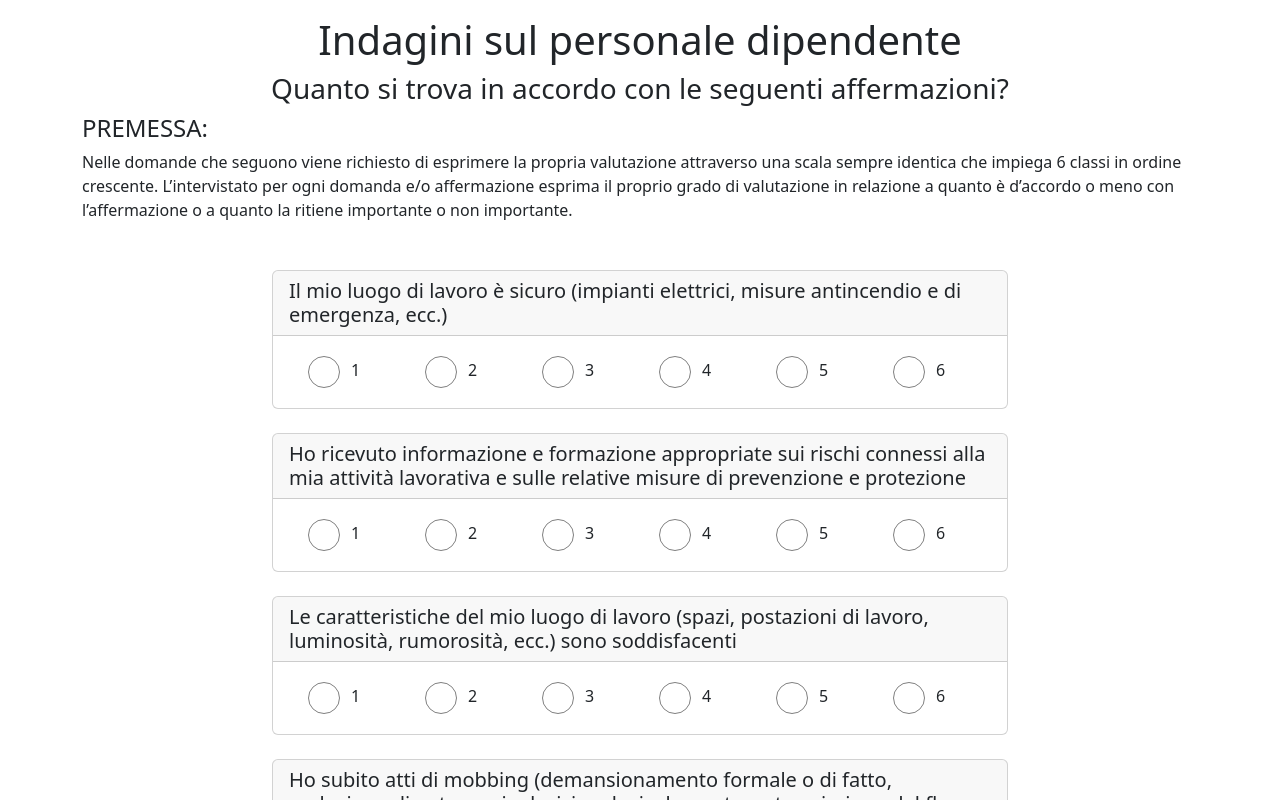
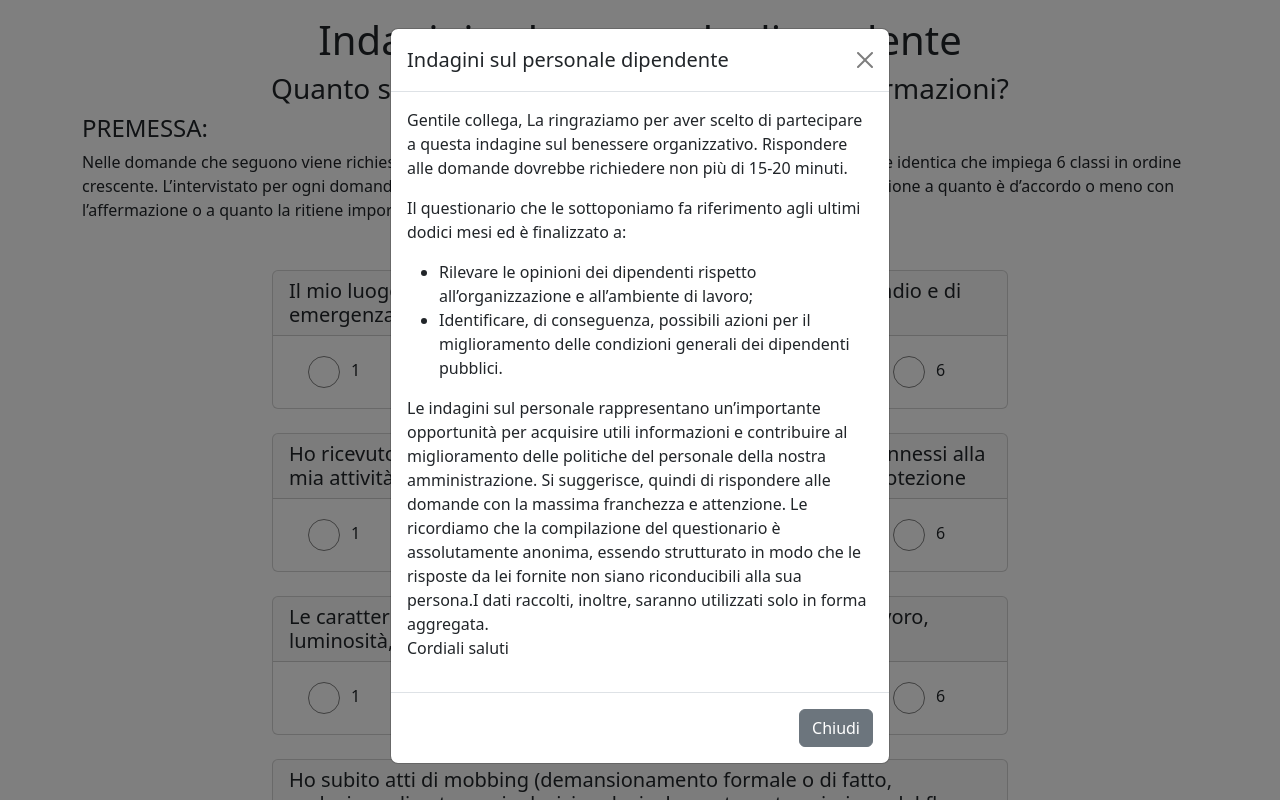
Before and after one commit to LucaCamp/Questionario, a plain HTML site: page index.html in a window 1280 px wide. Shown: the top 800 px of the page. Drawn offline with nearby package versions, Linux system fonts and the light colour scheme.

Commit message:
aggiunta modal

```diff
--- a/index.html
+++ b/index.html
@@ -15,6 +15,38 @@
   Nelle domande che seguono viene richiesto di esprimere la propria valutazione attraverso una scala sempre identica che impiega 6 classi in ordine crescente. L’intervistato per ogni domanda e/o affermazione esprima il proprio grado di valutazione in relazione a quanto è d’accordo o meno con l’affermazione o a quanto la ritiene importante o non importante.
   </p></div>
 
+<!-- Modal -->
+<div class="modal fade" id="modal" tabindex="-1" aria-labelledby="exampleModalLabel" aria-hidden="true">
+  <div class="modal-dialog modal-dialog-center">
+    <div class="modal-content">
+      <div class="modal-header">
+        <h1 class="modal-title fs-5" id="exampleModalLabel">Indagini sul personale dipendente</h1>
+        <button type="button" class="btn-close" data-bs-dismiss="modal" aria-label="Close"></button>
+      </div>
+      <div class="modal-body">
+        <p>
+        Gentile collega,
+La ringraziamo per aver scelto di partecipare a questa indagine sul benessere organizzativo.
+Rispondere alle domande dovrebbe richiedere non più di 15-20 minuti.
+<p>
+Il questionario che le sottoponiamo fa riferimento agli ultimi dodici mesi ed è finalizzato a:
+<ul>
+  <li>Rilevare le opinioni dei dipendenti rispetto all’organizzazione e all’ambiente di lavoro;</li>
+  <li>Identificare, di conseguenza, possibili azioni per il miglioramento delle condizioni generali dei dipendenti pubblici.</li>
+</ul>
+
+Le indagini sul personale rappresentano un’importante opportunità per acquisire utili informazioni e contribuire al miglioramento delle politiche del personale della nostra amministrazione. Si suggerisce, quindi di rispondere alle domande con la massima franchezza e attenzione.
+Le ricordiamo che la compilazione del questionario è assolutamente anonima, essendo strutturato in modo che le risposte da lei fornite non siano riconducibili alla sua persona.I dati raccolti, inoltre, saranno utilizzati solo in forma aggregata.
+<p>
+Cordiali saluti</p></p>
+</p>
+      </div>
+      <div class="modal-footer">
+        <button type="button" class="btn btn-secondary" data-bs-dismiss="modal">Chiudi</button>
+      </div>
+    </div>
+  </div>
+</div>
 <div class="container mt-5">
   <form id="question-form">
   <div class="row">
@@ -133,53 +165,6 @@
   <button id="btnSubmit" type="submit" class="btn btn-primary">Avanti</button>
 </div>
   </div>
-<!--
-  <table class="table table-striped">
-    <thead>
-      <tr>
-        <th scope="col"></th>
-        <th scope="col"></th>
-        <th scope="col">Last</th>
-        <th scope="col">Handle</th>
-        <th scope="col">Handle</th>
-        <th scope="col">Handle</th>
-        <th scope="col">Handle</th>
-      </tr>
-    </thead>
-    <tbody>
-      <tr>
-        <th scope="row">1</th>
-        <td>Il mio luogo di lavoro è sicuro (impianti elettrici, misure antincendio e di emergenza, ecc.)</td>
-        <td><input class="form-check-input" type="radio" name="question1" id="inlineRadio1" value="option1">
-          <label class="form-check-label" for="inlineRadio1">1</label></td>
-        <td><input class="form-check-input" type="radio" name="question1" id="inlineRadio1" value="option1">
-          <label class="form-check-label" for="inlineRadio1">2</label></td>
-        <td><input class="form-check-input" type="radio" name="question1" id="inlineRadio1" value="option1">
-          <label class="form-check-label" for="inlineRadio1">3</label></td>
-        <td><input class="form-check-input" type="radio" name="question1" id="inlineRadio1" value="option1">
-          <label class="form-check-label" for="inlineRadio1">4</label></td>
-        <td><input class="form-check-input" type="radio" name="question1" id="inlineRadio1" value="option1">
-          <label class="form-check-label" for="inlineRadio1">5</label></td>
-      </tr>
-      <tr>
-        <th scope="row">2</th>
-        <td>Jacob</td>
-        <td>Thornton</td>
-        <td>@fat</td>
-        <td>@fat</td>
-        <td>@fat</td>
-        <td>@fat</td>
-      </tr>
-      <tr>
-        <th scope="row">3</th>
-        <td colspan="2">Larry the Bird</td>
-        <td>@twitter</td>
-        <td>@twitter</td>
-        <td>@twitter</td>
-        <td>@twitter</td>
-      </tr>
-    </tbody>
-  </table>-->
 
   <script src="script.js"></script>
     <script src="https://cdn.jsdelivr.net/npm/@popperjs/core@2.11.8/dist/umd/popper.min.js" integrity="sha384-I7E8VVD/ismYTF4hNIPjVp/Zjvgyol6VFvRkX/vR+Vc4jQkC+hVqc2pM8ODewa9r" crossorigin="anonymous"></script>
--- a/script.js
+++ b/script.js
@@ -132,3 +132,8 @@ function createCards() {
 }
 
 createCards()
+
+document.addEventListener("DOMContentLoaded", function() {
+    var modal = new bootstrap.Modal(document.getElementById('modal'));  // Inizializza la modal
+    modal.show();  // Mostra la modal
+});
```
